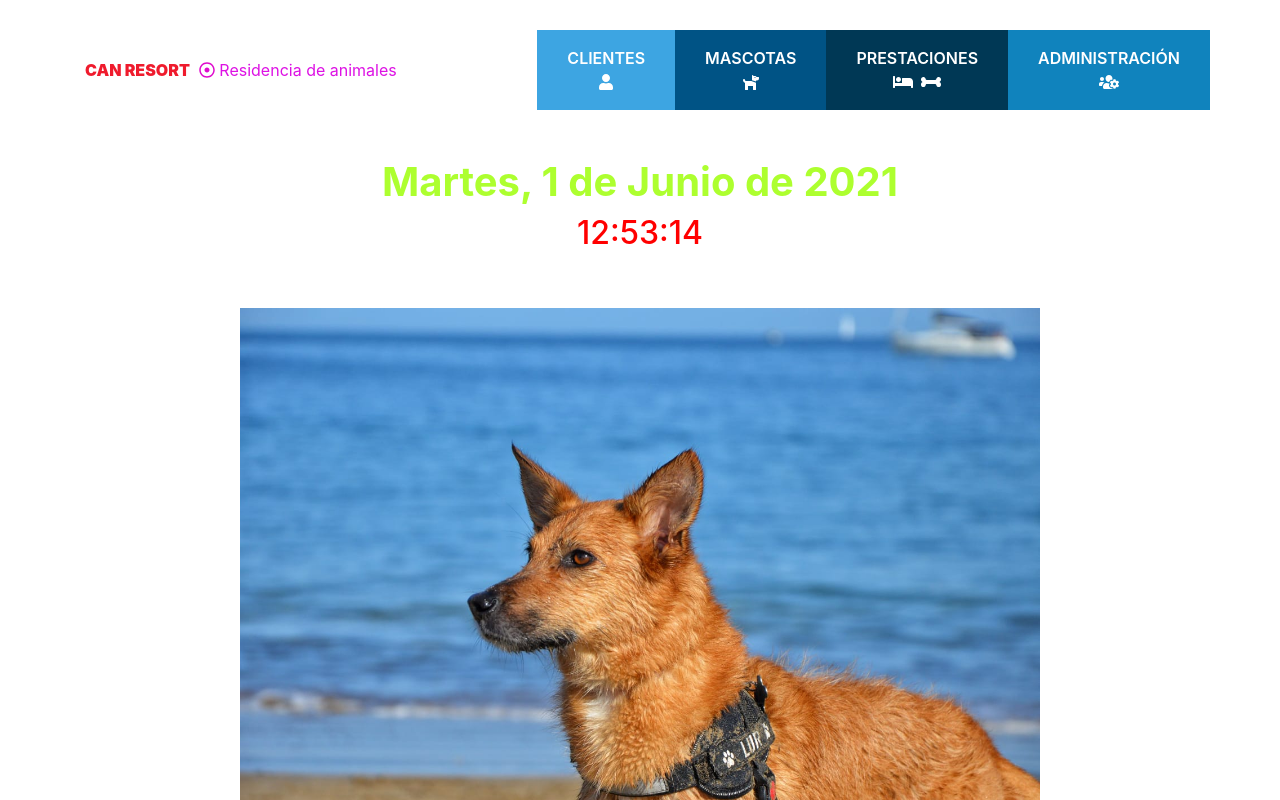
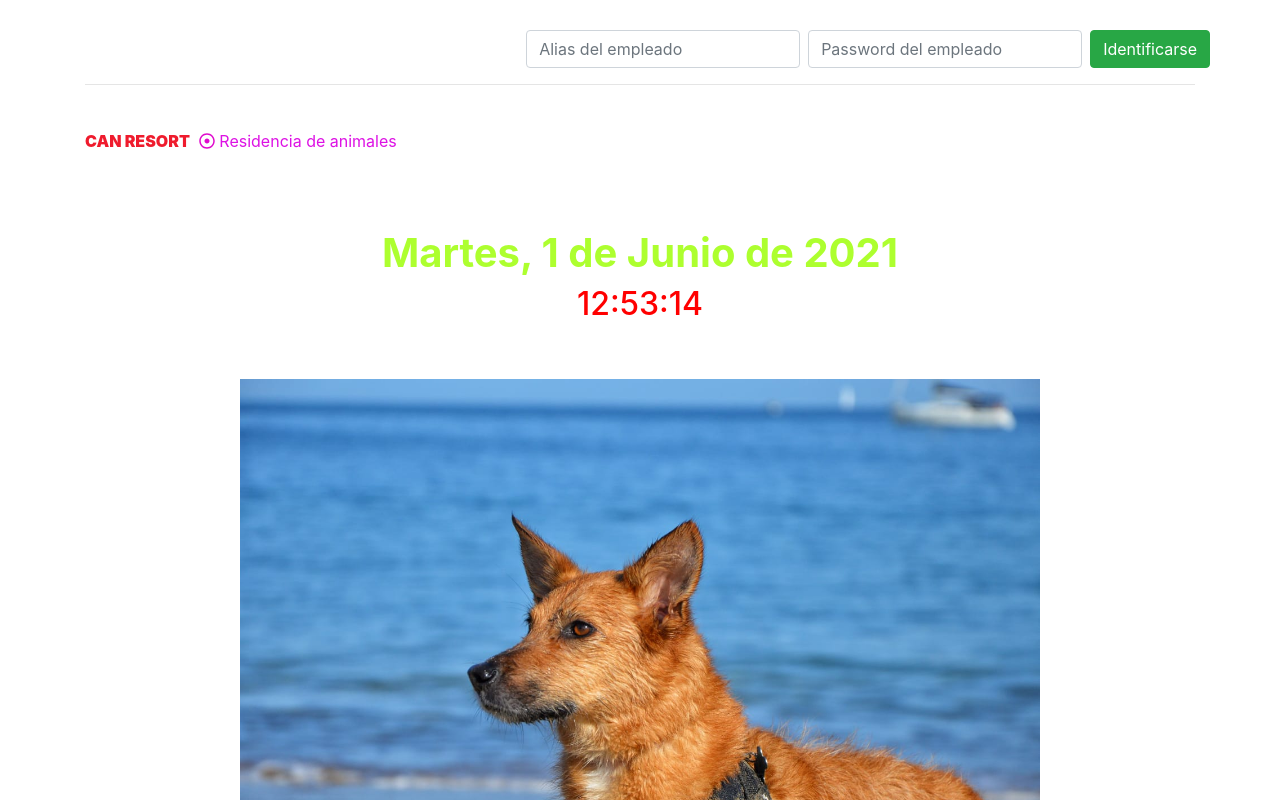
Before and after one commit to ANIMALIA-CAN-RESORT/animalia, an Angular app in the folder frontend/: page / in a window 1280 px wide. Shown: the top 800 px of the page. Built offline with nearby package versions, Linux system fonts and the light colour scheme.

Commit message:
Dos tipos de usuario Fix #26

```diff
--- /dev/null
+++ b/frontend/src/app/administracion/models/usuario.ts
@@ -0,0 +1,7 @@
+export interface Usuario {
+
+  id: number;
+  nombre: string;
+  password: string;
+  tipo: string;
+}
--- a/frontend/src/app/core/core.module.ts
+++ b/frontend/src/app/core/core.module.ts
@@ -7,13 +7,15 @@ import { FooterComponent } from './shell/footer/footer.component';
 import { RouterModule } from '@angular/router';
 import { FontAwesomeModule } from '@fortawesome/angular-fontawesome';
 import { NotFoundComponent } from './not-found/not-found.component';
+import { FormsModule } from '@angular/forms';
 
 @NgModule({
   declarations: [ShellComponent, HeaderComponent, MainComponent, FooterComponent],
   imports: [
     CommonModule,
     RouterModule,
-    FontAwesomeModule
+    FontAwesomeModule,
+    FormsModule
   ],
   exports: [ShellComponent]
 })
--- a/frontend/src/app/core/shell/header/header.component.css
+++ b/frontend/src/app/core/shell/header/header.component.css
@@ -80,3 +80,7 @@ header .menu .color-3:hover {
 header .menu .color-4:hover {
   background: #eef107;
 }
+
+.logueado {
+  color:darkgrey;
+}
--- a/frontend/src/app/core/shell/header/header.component.html
+++ b/frontend/src/app/core/shell/header/header.component.html
@@ -1,5 +1,23 @@
 <header>
   <div class="container">
+    <div class="row justify-content-end" *ngIf='!logged;else elseBlock'>
+      <form #loggingForm="ngForm">
+        <div class="form-inline">
+            <input type="text" class="form-control mr-2" [(ngModel)]="nombreUsuario" placeholder="Alias del empleado"
+              name="nombre" />
+            <input type="password" class="form-control mr-2" [(ngModel)]="password" placeholder="Password del empleado"
+              name="password" />
+        </div>
+      </form>
+      <button class="btn btn-success text-white" (click)="comprobarLogging()">Identificarse</button>
+    </div>
+    <ng-template #elseBlock>
+      <div class="row justify-content-end">
+        <div class="logueado mr-2 mt-2">{{nombreUsuario | titlecase}} logged as {{tipoUsuario}}</div>
+        <button class="btn btn-danger text-white" (click)="cerrarSesion()">Cerrar sesión</button>
+      </div>
+    </ng-template>
+    <hr class='w-100'>
     <!-- Barra de navegación más logo y menu-->
     <div class="nav row align-items-strech justify-content-center">
       <!-- LOGOTIPO -->
@@ -13,28 +31,30 @@
       <!-- Menu de Navegación-->
       <nav class="col-md-12 col-lg-auto menu d-flex align-items-stretch flex-wrap flex-sm-nowrap">
         <!-- align-items-stretch: para que los tres div se repartan el espacion disponible por igual// flex-wrap: en un tamaño extra pequeño los elementos se pongan uno debajo de otro //flex-sm-nowrap: en un tamaño pequeño se pongan una al lado del otro-->
-        <a routerLink="clientes" class="color-1 d-flex align-items-center">
+        <a routerLink="clientes" class="color-1 d-flex align-items-center" *ngIf='logged'>
           <div class="d-flex flex-column text-center">
             <!--Con Flex-Column hacemos que el  texto este arriba y el icono abajo-->
             <span>CLIENTES</span>
             <fa-icon [icon]="faUser"></fa-icon>
           </div>
         </a>
-        <a routerLink="mascotas" class="color-2 d-flex align-items-center">
+        <a routerLink="mascotas" class="color-2 d-flex align-items-center" *ngIf='logged'>
           <div class="d-flex flex-column text-center">
             <!--Con Flex-Column hacemos que el  texto este arriba y el icono abajo-->
             <span>MASCOTAS</span>
             <fa-icon [icon]="faDog"></fa-icon>
           </div>
         </a>
-        <a routerLink="prestaciones" class="color-3 d-flex align-items-center">
+        <a routerLink="prestaciones" class="color-3 d-flex align-items-center" *ngIf='logged'>
           <div class="d-flex flex-column text-center">
             <!--Con Flex-Column hacemos que el  texto este arriba y el icono abajo-->
             <span>PRESTACIONES</span>
-            <span display="inline-block"><fa-icon [icon]="faBed"></fa-icon>&nbsp;&nbsp;<fa-icon [icon]="faBone"></fa-icon></span>
+            <span display="inline-block">
+              <fa-icon [icon]="faBed"></fa-icon>&nbsp;&nbsp;<fa-icon [icon]="faBone"></fa-icon>
+            </span>
           </div>
         </a>
-        <a routerLink="administracion" class="color-4 d-flex align-items-center">
+        <a routerLink="administracion" class="color-4 d-flex align-items-center" *ngIf='logged && admin'>
           <div class="d-flex flex-column text-center">
             <!--Con Flex-Column hacemos que el  texto este arriba y el icono abajo-->
             <span>ADMINISTRACIÓN</span>
--- a/frontend/src/app/core/shell/header/header.component.ts
+++ b/frontend/src/app/core/shell/header/header.component.ts
@@ -1,6 +1,7 @@
 import { Component, OnInit } from '@angular/core';
 import { faDotCircle } from '@fortawesome/free-regular-svg-icons';
 import { faBed, faBone, faDog, faUser, faUsersCog } from '@fortawesome/free-solid-svg-icons';
+import { Usuario } from 'src/app/administracion/models/usuario';
 
 @Component({
   selector: 'app-header',
@@ -14,6 +15,13 @@ export class HeaderComponent implements OnInit {
   faBone = faBone;
   faUsersCog = faUsersCog;
   faDotCircle = faDotCircle;
+  usuarios: Usuario [] = [{id: 1, nombre:'jose', password:'1234', tipo:'administrador'}, {id:2, nombre:'jorge', password:'1234', tipo:'empleado'}];
+
+  logged: boolean = false;
+  admin: boolean = false;
+  nombreUsuario: string ='';
+  password: string = '';
+  tipoUsuario: string = '';
 
 
   constructor() { }
@@ -21,4 +29,25 @@ export class HeaderComponent implements OnInit {
   ngOnInit() {
   }
 
+  comprobarLogging(): void {
+    for (let usuario of this.usuarios) {
+      if (usuario.nombre === this.nombreUsuario) {
+        console.log("prueba");
+
+        if (usuario.password === this.password) {
+          this.logged = true;
+          this.tipoUsuario = (usuario.tipo === 'administrador') ? 'administrador' : 'empleado';
+          this.admin = (usuario.tipo === 'administardor');
+        }
+      }
+    }
+  }
+
+  cerrarSesion(): void {
+    this.logged = false;
+    this.admin = false;
+    this.nombreUsuario ='';
+    this.password = '';
+    this.tipoUsuario = '';
+  }
 }
```
